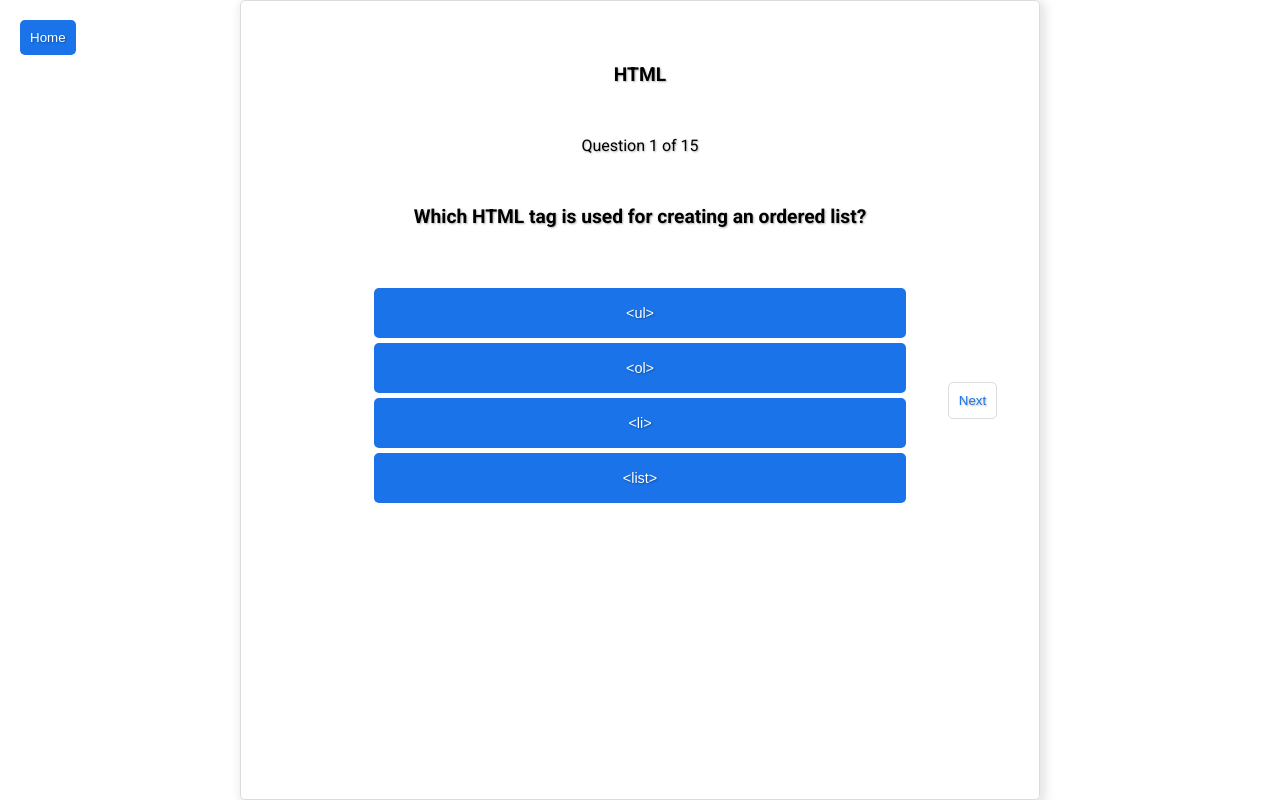
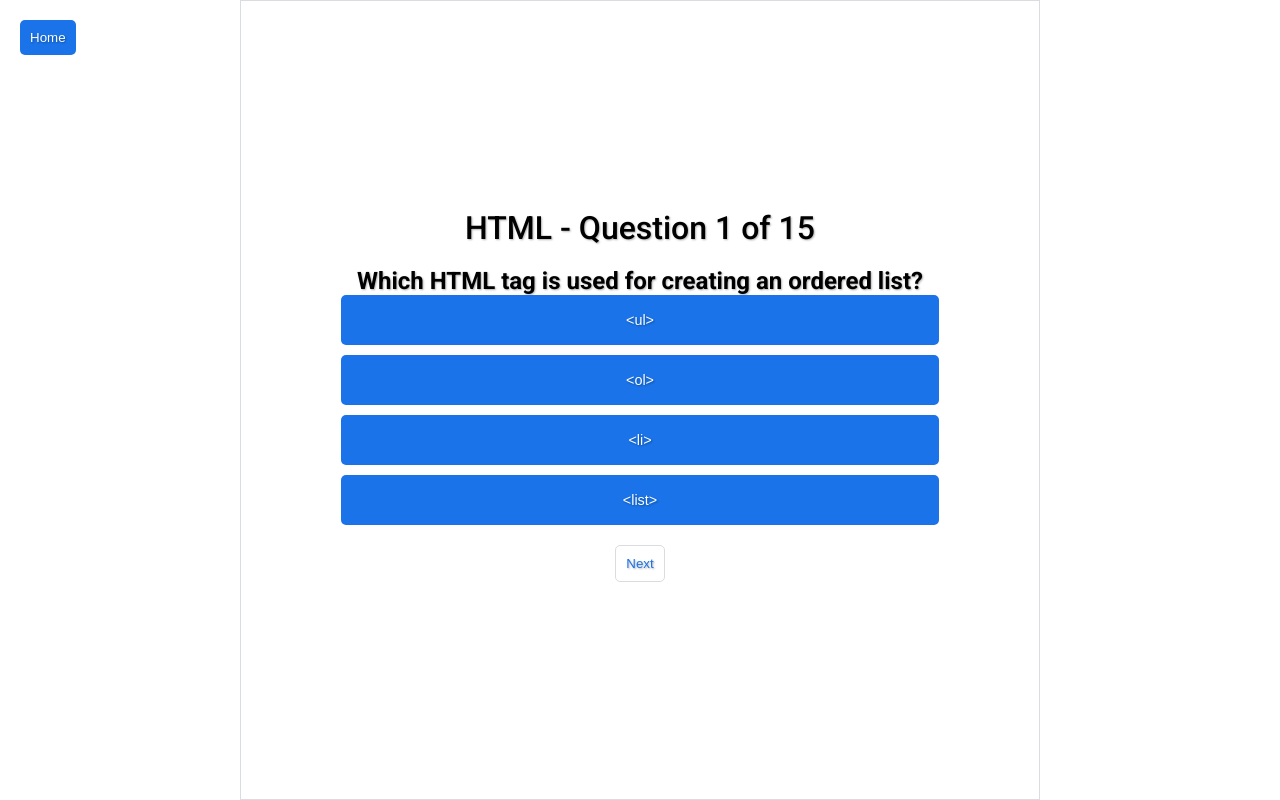
Before and after one commit to EmirB08/gruppeprosjekt-quiz, a plain HTML site: page index.html in a window 1280 px wide. Both pictures are taken after a click on the button "HTML". Drawn offline with Linux system fonts and the light colour scheme.

Commit message:
refactoring, added disabled btn

```diff
--- a/CSS/style.css
+++ b/CSS/style.css
@@ -15,20 +15,15 @@ body {
     justify-content: center;
     align-items: center;
 }
-
-#quiz-category-container {
-    display: grid;
-    grid-template-areas:
-        "title"
-        "buttons";
-    gap: 20px;
-}
-
-#quiz-category-container > h1 {
-    grid-area: title;
+.select-title {
+    display: flex;
+    justify-content: center;
+    font-size: 3rem;
+    font-weight: 500;
+    text-align: center;
+    margin-bottom: 40px;
 }
 .category-button-container {
-    grid-area: buttons;
     display: flex;
     flex-direction: row;
     justify-content: center;
@@ -36,8 +31,8 @@ body {
 }
 
 .category-button {
-    height: 60px;
-    width: 90px;
+    height: 80px;
+    width: 120px;
     margin: 5px;
     padding: 10px;
     background-color: #1A73E8;
@@ -73,19 +68,23 @@ body {
 }
 
 #quiz-question-container {
-    display: grid;
-    grid-template-columns: 1fr 4fr 1fr;
-    grid-template-areas:
-    "prev content next";
+    display: flex;
+    flex-direction: column;
+    justify-content: center;
     align-items: center;
-    justify-items: center;
+    height: 800px;
+    width: 800px;
     border: 1px solid rgb(218, 220, 224);
-    border-radius: 5px;
-    box-shadow: 3px 3px 10px 3px rgba(0,0,0,0.1);
+
 }
 
+.quiz-title {
+    font-size: 2rem;
+    font-weight: 500;
+    text-align: center;
+    margin-bottom: 20px;
+}
 .prev-button {
-    grid-area: prev;
     padding: 10px;
     margin: 10px;
     color: rgb(26, 115, 232);
@@ -102,7 +101,6 @@ body {
 }
 
 .next-button, .finish-button {
-    grid-area: next;
     padding: 10px;
     margin: 10px;
     color: rgb(26, 115, 232);
@@ -118,19 +116,11 @@ body {
     background-color:  rgb(245, 246, 248);
 }
 
-.quiz-content {
-    grid-area: content;
-    display: grid;
-    grid-template-rows: 1fr 2fr;
-    gap: 10px;
-}
-
 .answer-button {
     font-size: 0.9rem;
-    display: block;
-    min-width: 100%;
+    margin-bottom: 10px;
+    min-width: 75%;
     height: 50px;
-    margin-bottom: 5px;
     background-color: #1A73E8;
     color: #ffffff;
     border: 0px solid black;
@@ -145,43 +135,6 @@ body {
     background-color: rgb(23, 78, 166);
 }
 
-h1 {
-    display: block;
-    text-align: center;
-}
-
-h2 {
-    font-size: 1.2rem;
-    padding: 20px;
-}
-
-#quiz-question-container {
-    height: 800px;
-    width: 800px;
-
-}
-
-
-.quiz-content {
-    min-width: 100%;
-    display: grid;
-    grid-template-rows: 1fr 2fr;
-}
-
-.answer-buttons {
-    display: flex;
-    flex-direction: column;
-    align-items: center;
-}
-
-.question-info {
-    display: flex;
-    flex-direction: column;
-    align-items: center;
-    justify-content: center;
-    gap: 30px;
-    margin-bottom: 30px;
-}
 
 .selected-answer {
     background-color: rgb(253, 171, 38);
--- a/JS/script.js
+++ b/JS/script.js
@@ -22,9 +22,12 @@ button.classList.add("quiz-button");
 return button;
 };
 
-const createElementWithText = (tagName, textContent) => { // Function to create a new element with specified tag name and text content. - can be used to create additional elements
+const createElementWithText = (tagName, textContent, className) => { // Function to create a new element - added class
 const element = document.createElement(tagName);
 element.textContent = textContent;
+if (className) {
+element.classList.add(className);
+}
 return element;
 };
 const clearContainerChildren = (container) => { // Function to clear all child elements from a given container.
@@ -44,7 +47,7 @@ document.body.appendChild(quizQuestionContainer);
 };
 const initializeQuizCategories = () => { // Function to initialize and display quiz categories.
 clearContainerChildren(quizCategoryContainer);
-quizCategoryContainer.appendChild(createElementWithText("h1", "Choose Your Quiz"));
+quizCategoryContainer.appendChild(createElementWithText("h1", "Front-End Quiz", "select-title"));
 
 const buttonContainer = document.createElement("div");
 buttonContainer.classList.add("category-button-container");
@@ -74,15 +77,9 @@ userQuizScore = 0;
 
 localStorage.setItem("selectedCategory", JSON.stringify(currentQuizCategory)); // Save the selected category to local storage
 quizCategoryContainer.style.display = "none";
-quizQuestionContainer.style.display = "grid";
+quizQuestionContainer.style.display = "flex";
 currentQuizCategory.questionArray = shuffleArray(currentQuizCategory.questionArray); // Hide category container
 displayQuizQuestion(); // Display the first question of the selected category
-};
-
-const displayQuizProgress = () => { // Function to display the quiz progress (current question number and total number of questions).(ilakia)
-const progressText = `Question ${currentQuizQuestionIndex + 1} of ${currentQuizCategory.questionArray.length}`;
-const progressElement = createElementWithText("p", progressText);
-quizQuestionContainer.appendChild(progressElement);
 };
 
 const shuffleArray = (array) => { // Function to shuffle an array to randomize the order of the questions.
@@ -97,33 +94,18 @@ const displayQuizQuestion = () => { // Function to display the current quiz ques
     clearContainerChildren(quizQuestionContainer);
 
     const currentQuestion = currentQuizCategory.questionArray[currentQuizQuestionIndex];
+    const totalQuestions = currentQuizCategory.questionArray.length; // moving title progress function in here
 
-    const contentContainer = document.createElement("div");
-    contentContainer.classList.add("quiz-content"); //adding classes for css styling
-    quizQuestionContainer.appendChild(contentContainer);
+    const titleAndProgressText = `${currentQuizCategory.categoryName} - Question ${currentQuizQuestionIndex + 1} of ${totalQuestions}`;
+    const titleElement = createElementWithText("h2", titleAndProgressText);
+    titleElement.classList.add("quiz-title");
+    quizQuestionContainer.appendChild(titleElement);
+    quizQuestionContainer.appendChild(createElementWithText("h2", currentQuestion.questionText));
 
-    const questionInfoContainer = document.createElement("div");
-    questionInfoContainer.classList.add("question-info"); //adding classes for css styling
-    contentContainer.appendChild(questionInfoContainer);
-
-    const categoryTitle = createElementWithText("h2", currentQuizCategory.categoryName);
-    categoryTitle.classList.add("category-title"); // adding classes for css styling
-    questionInfoContainer.appendChild(categoryTitle);
-
-    const progressText = `Question ${currentQuizQuestionIndex + 1} of ${currentQuizCategory.questionArray.length}`;
-    const progressElement = createElementWithText("p", progressText);
-    questionInfoContainer.appendChild(progressElement);
-
-    questionInfoContainer.appendChild(createElementWithText("h2", currentQuestion.questionText));
-
-    const answerButtonsContainer = document.createElement("div");
-    answerButtonsContainer.classList.add("answer-buttons"); // adding classes for css styling
-    contentContainer.appendChild(answerButtonsContainer);
-
-    currentQuestion.answers.forEach(answer => { // Loop through the answers for the current question and create a button for each one.
+    currentQuestion.answers.forEach(answer => {
         const answerButton = createQuizButton(answer.answerText, () => handleAnswerSelection(answerButton, currentQuestion.id, answer.answerText, answer.isCorrect));
         answerButton.classList.add("answer-button");
-        answerButtonsContainer.appendChild(answerButton);
+        quizQuestionContainer.appendChild(answerButton);
     });
 
     if (currentQuizQuestionIndex > 0) {
@@ -134,23 +116,26 @@ const displayQuizQuestion = () => { // Function to display the current quiz ques
 
     const nextButton = createQuizButton("Next", nextQuizQuestion);
     nextButton.classList.add("nav-button", "next-button");
+    nextButton.disabled = true; // Disable the next button until an answer is selected
     quizQuestionContainer.appendChild(nextButton);
 };
 
 const handleAnswerSelection = (selectedButton, questionId, selectedAnswerText, isCorrect) => { // Function to handle selection of an answer, has added parameters to use for the userAnswers object
     const answerButtons = quizQuestionContainer.querySelectorAll(".answer-button");
 
-    // Remove "selected-answer" class from all answer buttons
-    answerButtons.forEach(button => button.classList.remove("selected-answer"));
+    answerButtons.forEach(button => button.classList.remove("selected-answer")); // Remove "selected-answer" class from all answer buttons
+    selectedButton.classList.add("selected-answer");  // Add "selected-answer" class to the newly selected answer
 
-    // Add "selected-answer" class to the newly selected answer
-    selectedButton.classList.add("selected-answer");
 
-    // questionId is the id of the current question
-    userAnswers[questionId] = {
+    userAnswers[questionId] = { // questionId is the id of the current question, using this now instead of the index in the future
         userAnswer: selectedAnswerText,
         isCorrect: isCorrect
     };
+
+    const nextButton = document.querySelector(".next-button");
+    if (nextButton) {
+        nextButton.disabled = false; // Enable the next button
+    }
 };
 
 const previousQuizQuestion = () => { // Functions to navigate to the previous questions - could be removed
@@ -180,6 +165,11 @@ const nextQuizQuestion = () => { // function to navigate to the next question, t
                 correctAnswerButton.classList.add("correct-answer");
             }
         }
+
+        const nextButton = document.querySelector(".next-button");
+    if (nextButton) {
+        nextButton.disabled = true; // Disable the button after use
+    }
 
         setTimeout(() => { // Delay before moving to the next question
             moveToNextQuestion();
@@ -229,7 +219,7 @@ const createHomeButton = (eventHandler) => { // Function to create a home button
 const homeButton = document.createElement("button");
 homeButton.textContent = "Home";
 homeButton.addEventListener("click", eventHandler);
-homeButton.classList.add("home-button"); //had to make some new classes to make it easier to style the quiz content - hindsight im doing this too much as an afterthought
+homeButton.classList.add("home-button"); //had to make some new classes to make it easier to style the quiz content - hindsight doing this too much as an afterthought
 return homeButton;
 };
 
```
